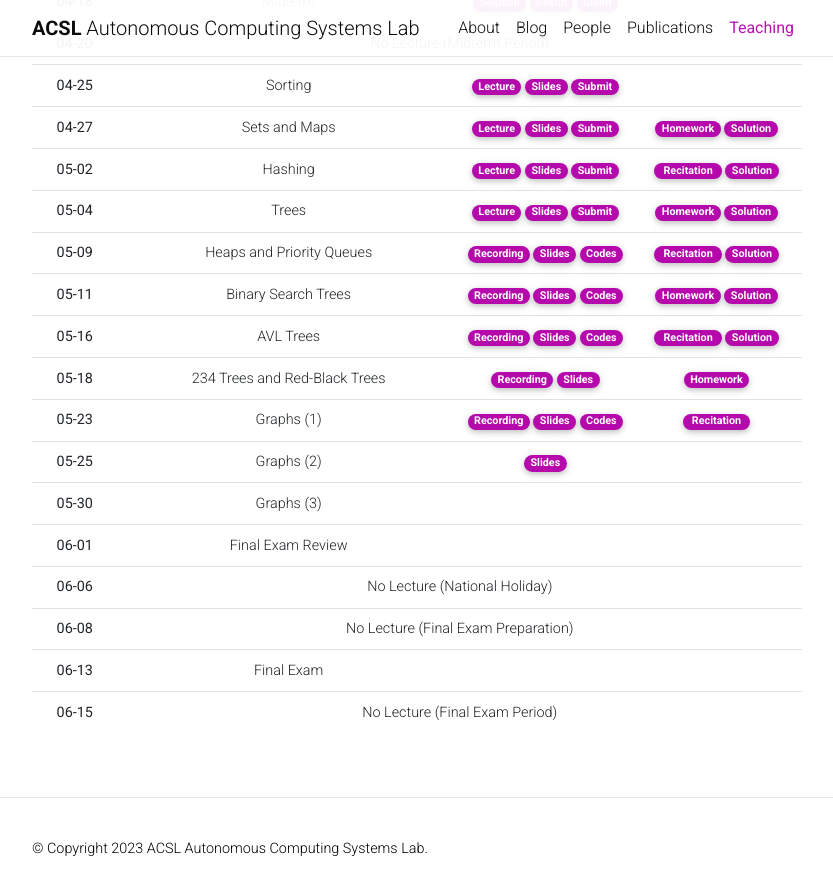
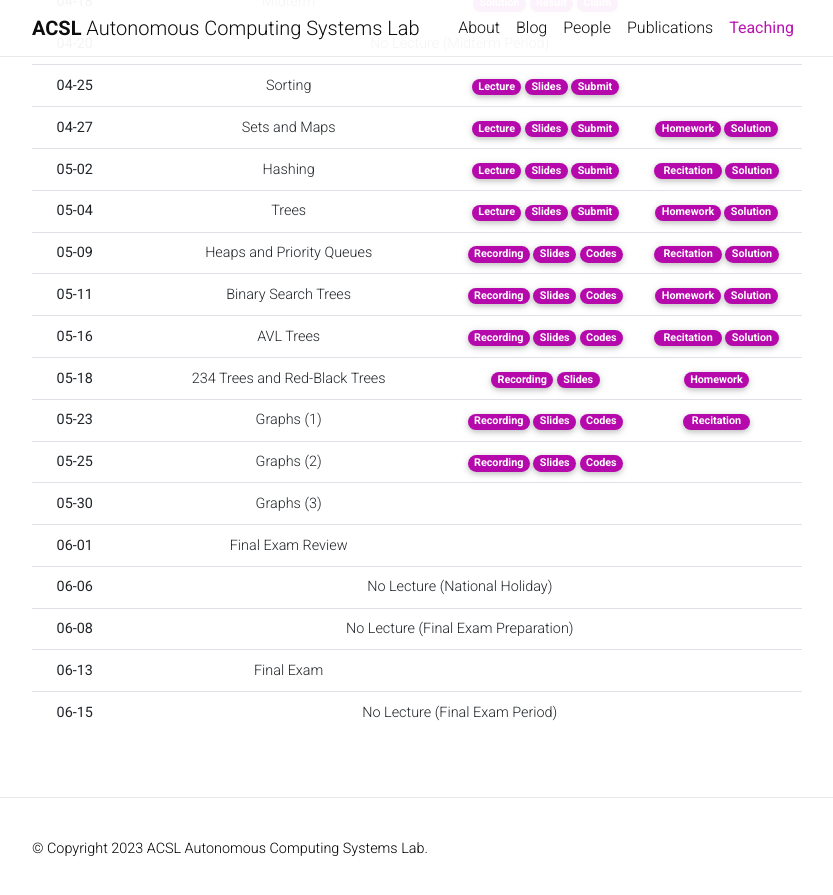
Before and after one commit to Uehwan/Uehwan.github.io, a Jekyll site: the page built from _teaching/datastruct23sp.md, in a window 1280 px wide and 900 px high, scrolled down 1742 px. Shown: the top 895 px of the window, without its empty margins (223-1056 px from the left). Built offline with Jekyll 4.4.1, drawn with Linux system fonts in a browser that asks for light colours; nearby versions of some CDN libraries; comment, search, counter and statistics services are not loaded; a style sheet for code colours, icons or effects is not loaded.

Commit message:
23-05-25 post

```diff
--- a/_teaching/datastruct23sp.md
+++ b/_teaching/datastruct23sp.md
@@ -358,9 +358,9 @@
       <th scope="row">05-25</th>
       <td>Graphs (2)</td>
       <td>
-        <!--a href="https://youtu.be/g_XC-TKphfM" target="_blank" class="badge badge-pill" style="background-color:#B509AC;">Recording</a-->
+        <a href="https://youtu.be/_Un9MOH2Kl4" target="_blank" class="badge badge-pill" style="background-color:#B509AC;">Recording</a>
         <a href="https://docs.google.com/presentation/d/1X13Cs6MlZxkjlhWvy8NZQ2z7FQwcePczOJsEktdWZRs/edit?usp=sharing" target="_blank" class="badge badge-pill" style="background-color:#B509AC;">Slides</a>
-        <!--a href="https://colab.research.google.com/drive/10jcEekLairREg9AQpBEMWB1JHdNqvgZB?usp=sharing" target="_blank" class="badge badge-pill" style="background-color:#B509AC;">Codes</a-->
+        <a href="https://colab.research.google.com/drive/10jcEekLairREg9AQpBEMWB1JHdNqvgZB?usp=sharing" target="_blank" class="badge badge-pill" style="background-color:#B509AC;">Codes</a>
       </td>
       <td>
         <!--a href="https://colab.research.google.com/drive/1gRNMsgBKA2hXzE6bEDwtpcdjbgxCc6t1?usp=sharing" target="_blank" class="badge badge-pill" style="background-color:#B509AC;">Homework</a-->
```
